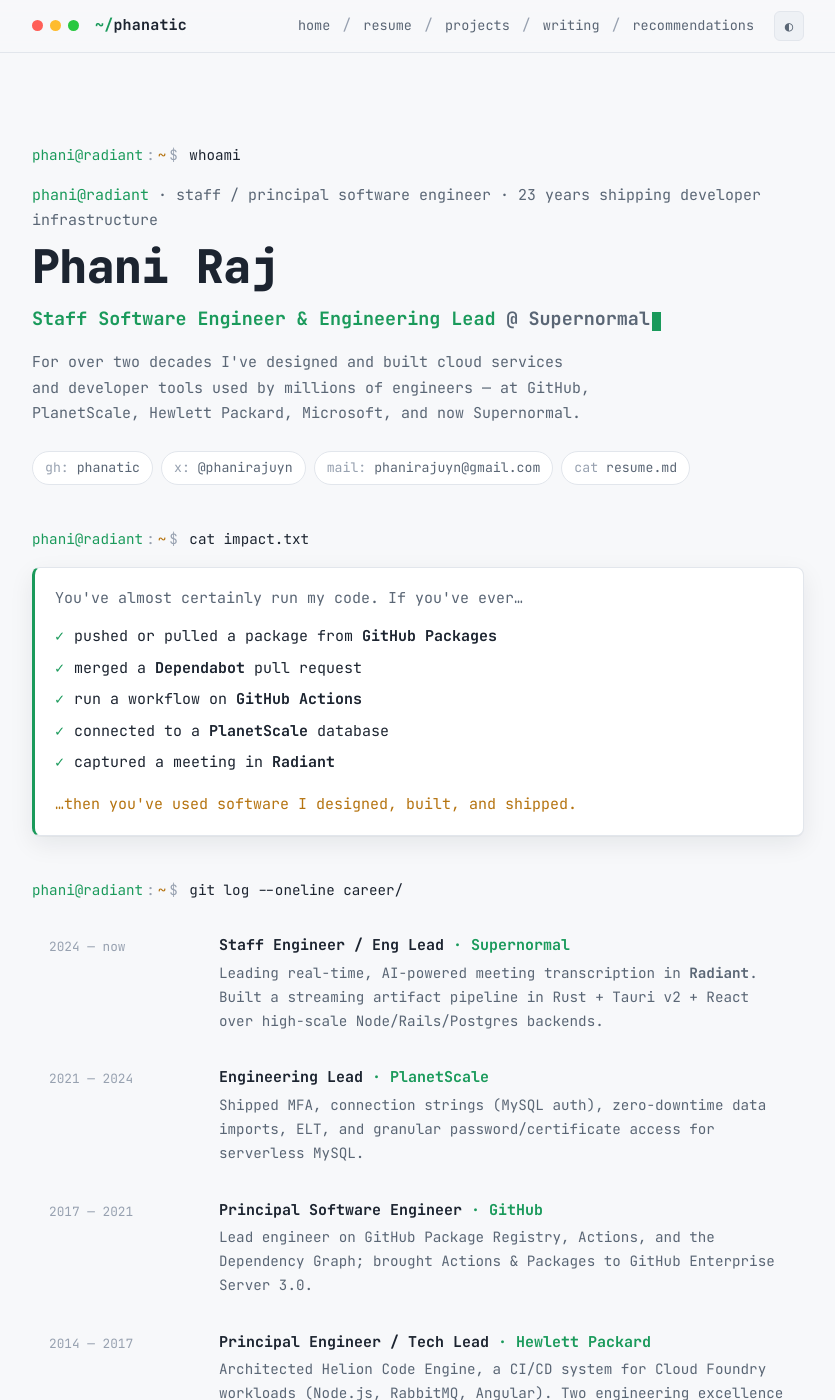
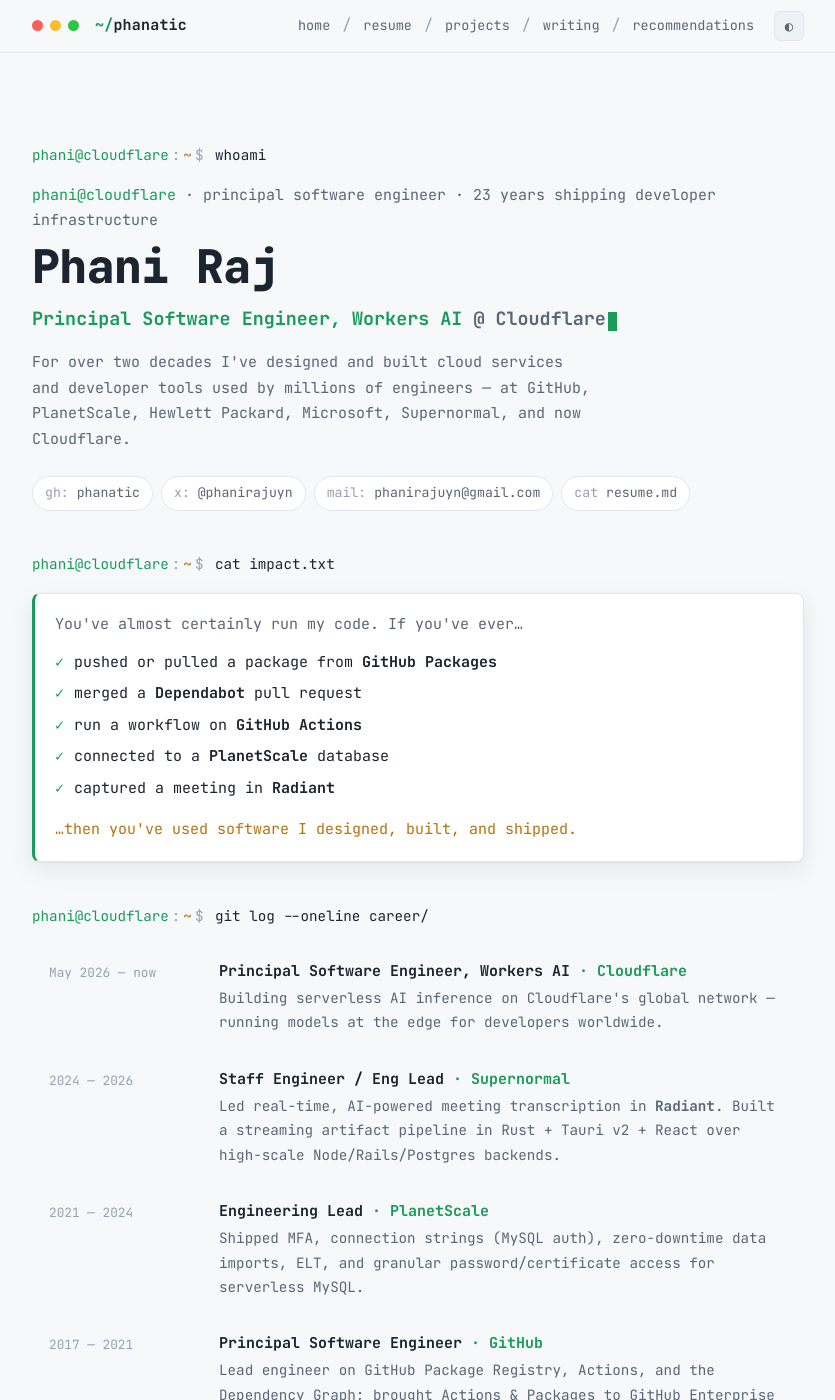
Before and after one commit to Phanatic/phanatic.github.io, a Jekyll site: the page built from index.html, in a window 1280 px wide and 1400 px high. Shown: the whole window, without its empty margins (222-1057 px from the left). Built offline with Jekyll 4.4.1, drawn with Linux system fonts in a browser that asks for light colours; some of the changed text lies outside the part shown.

Commit message:
Update position

```diff
--- a/_config.yml
+++ b/_config.yml
@@ -8,7 +8,7 @@
 # Site settings
 title: Phani Raj
 email: phanirajuyn@gmail.com
-description: Software Engineer at Supernormal
+description: Principal Software Engineer, Workers AI at Cloudflare
 baseurl: "" # the subpath of your site, e.g. /blog
 url: "http://phanatic.github.io" # the base hostname & protocol for your site
 twitter_username: phanirajuyn
--- a/css/style.scss
+++ b/css/style.scss
@@ -202,7 +202,7 @@ code, kbd, samp { font-family: var(--font-mono); }
   word-break: break-word;
 }
 .prompt::before {
-  content: "phani@radiant";
+  content: "phani@cloudflare";
   color: var(--accent);
 }
 .prompt::after { content: ""; }
--- a/index.html
+++ b/index.html
@@ -8,15 +8,15 @@ layout: default
   <section class="hero">
     <div class="prompt"><span class="sep">:</span><span class="path">~</span><span class="sep">$</span> <span class="cmd">whoami</span></div>
 
-    <p class="id-line"><span class="accent">phani@radiant</span> · staff / principal software engineer · 23 years shipping developer infrastructure</p>
+    <p class="id-line"><span class="accent">phani@cloudflare</span> · principal software engineer · 23 years shipping developer infrastructure</p>
 
     <h1>Phani Raj</h1>
-    <p class="role">Staff Software Engineer &amp; Engineering Lead <span class="at">@ Supernormal</span><span class="cursor" aria-hidden="true"></span></p>
+    <p class="role">Principal Software Engineer, Workers AI <span class="at">@ Cloudflare</span><span class="cursor" aria-hidden="true"></span></p>
 
     <p class="tagline">
       For over two decades I've designed and built cloud services and developer
       tools used by millions of engineers &mdash; at GitHub, PlanetScale,
-      Hewlett&nbsp;Packard, Microsoft, and now Supernormal.
+      Hewlett&nbsp;Packard, Microsoft, Supernormal, and now Cloudflare.
     </p>
 
     <div class="socials">
@@ -46,10 +46,18 @@ layout: default
   <section class="career">
 
     <div class="role-entry">
-      <div class="when">2024 &mdash; now</div>
+      <div class="when">May 2026 &mdash; now</div>
+      <div>
+        <div class="title">Principal Software Engineer, Workers AI <span class="org">· Cloudflare</span></div>
+        <div class="what">Building serverless AI inference on Cloudflare's global network &mdash; running models at the edge for developers worldwide.</div>
+      </div>
+    </div>
+
+    <div class="role-entry">
+      <div class="when">2024 &mdash; 2026</div>
       <div>
         <div class="title">Staff Engineer / Eng Lead <span class="org">· Supernormal</span></div>
-        <div class="what">Leading real-time, AI-powered meeting transcription in <strong>Radiant</strong>. Built a streaming artifact pipeline in Rust + Tauri v2 + React over high-scale Node/Rails/Postgres backends.</div>
+        <div class="what">Led real-time, AI-powered meeting transcription in <strong>Radiant</strong>. Built a streaming artifact pipeline in Rust + Tauri v2 + React over high-scale Node/Rails/Postgres backends.</div>
       </div>
     </div>
 
@@ -91,6 +99,10 @@ layout: default
   <!-- ===================== SELECTED WORK ===================== -->
   <div class="prompt"><span class="sep">:</span><span class="path">~</span><span class="sep">$</span> <span class="cmd">ls selected-work/</span></div>
   <section class="work-grid">
+    <a class="work-card" href="https://developers.cloudflare.com/workers-ai/">
+      <div class="name">workers ai</div>
+      <div class="desc">Serverless AI inference running on Cloudflare's global edge network.</div>
+    </a>
     <a class="work-card" href="https://github.com/features/packages">
       <div class="name">github packages</div>
       <div class="desc">Package hosting for npm, RubyGems, Docker &amp; more, integrated into GitHub.</div>
```
Also changed, not shown: resume.md (+11 -7 lines).
